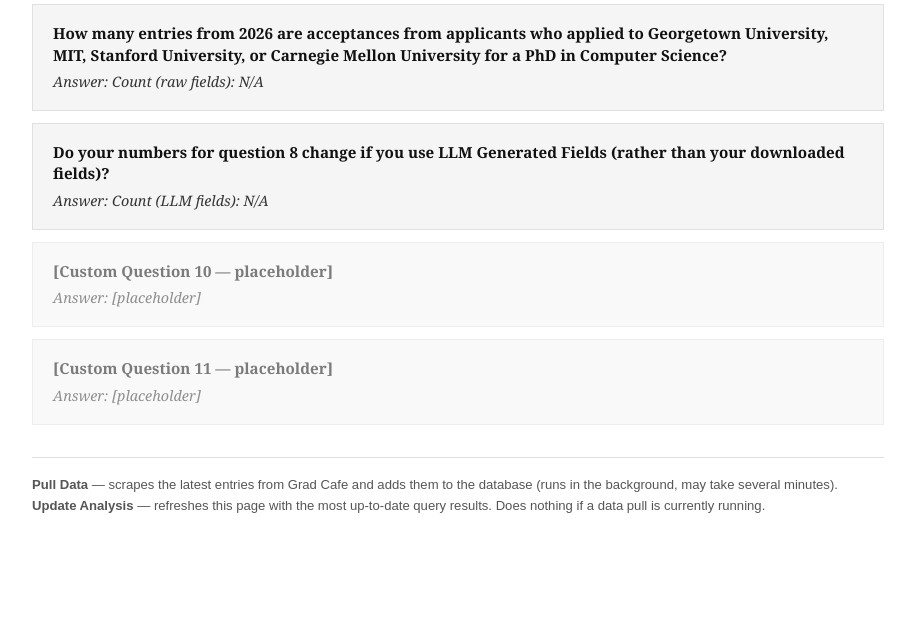
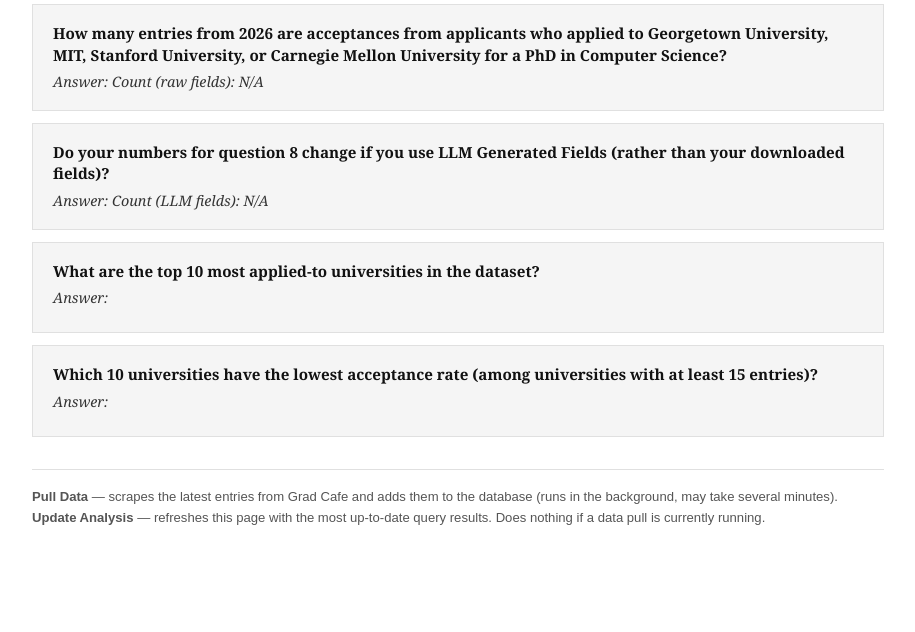
Before and after one commit to mfvp/jhu_software_concepts, a Flask app: page / in a window 1280 px wide. Shown: the part 886-1518 px from the top of the page, without its empty margins (182-1097 px from the left). Before the commit the page ends 1399 px from the top, so only its background shows below. Run offline with Flask 3, Linux system fonts and the light colour scheme; data that the repository does not hold is empty; some libraries are stand-ins or nearby versions.

Commit message:
add Q10 (top universities) and Q11 (lowest acceptance rates) custom questions

```diff
--- a/module_3/app.py
+++ b/module_3/app.py
@@ -163,6 +163,35 @@ def run_analysis():
             """)
             results["q9"] = cur.fetchone()[0]
 
+            # Q10: top 10 most applied-to universities
+            cur.execute("""
+                SELECT llm_generated_university, COUNT(*) AS entry_count
+                FROM applicants
+                WHERE llm_generated_university IS NOT NULL
+                GROUP BY llm_generated_university
+                ORDER BY entry_count DESC
+                LIMIT 10;
+            """)
+            results["q10"] = cur.fetchall()
+
+            # Q11: 10 universities with the lowest acceptance rate (min 15 entries)
+            cur.execute("""
+                SELECT
+                    llm_generated_university,
+                    ROUND(
+                        100.0 * COUNT(CASE WHEN status = 'Accepted' THEN 1 END) / COUNT(*),
+                        2
+                    ) AS acceptance_rate,
+                    COUNT(*) AS total_entries
+                FROM applicants
+                WHERE llm_generated_university IS NOT NULL
+                GROUP BY llm_generated_university
+                HAVING COUNT(*) >= 15
+                ORDER BY acceptance_rate ASC
+                LIMIT 10;
+            """)
+            results["q11"] = cur.fetchall()
+
             # total entries (shown at top of page)
             cur.execute("SELECT COUNT(*) FROM applicants;")
             results["total"] = cur.fetchone()[0]
--- a/module_3/static/css/style.css
+++ b/module_3/static/css/style.css
@@ -125,6 +125,14 @@ body {
     line-height: 1.4;
 }
 
+/* ── Ranked list for Q10 / Q11 ── */
+.ranked-list {
+    margin: 6px 0 0 24px;
+    font-size: 0.9rem;
+    color: #333333;
+    line-height: 1.7;
+}
+
 /* ── Pull Data info / status ── */
 .pull-info {
     margin-top: 32px;
--- a/module_3/templates/index.html
+++ b/module_3/templates/index.html
@@ -77,14 +77,24 @@
             <p class="answer"><em>Answer: Count (LLM fields): {{ results.get('q9', 'N/A') }}</em></p>
         </div>
 
-        <div class="qa-block placeholder">
-            <p class="question">[Custom Question 10 — placeholder]</p>
-            <p class="answer"><em>Answer: [placeholder]</em></p>
+        <div class="qa-block">
+            <p class="question">What are the top 10 most applied-to universities in the dataset?</p>
+            <p class="answer"><em>Answer:</em></p>
+            <ol class="ranked-list">
+                {% for university, count in results.get('q10', []) %}
+                <li><em>{{ university }}: {{ count }} entries</em></li>
+                {% endfor %}
+            </ol>
         </div>
 
-        <div class="qa-block placeholder">
-            <p class="question">[Custom Question 11 — placeholder]</p>
-            <p class="answer"><em>Answer: [placeholder]</em></p>
+        <div class="qa-block">
+            <p class="question">Which 10 universities have the lowest acceptance rate (among universities with at least 15 entries)?</p>
+            <p class="answer"><em>Answer:</em></p>
+            <ol class="ranked-list">
+                {% for university, rate, total in results.get('q11', []) %}
+                <li><em>{{ university }}: {{ rate }}% acceptance rate ({{ total }} total entries)</em></li>
+                {% endfor %}
+            </ol>
         </div>
 
         <div class="pull-info">
```
Also changed, not shown: module_3/query_data.py (+35 -11 lines).
